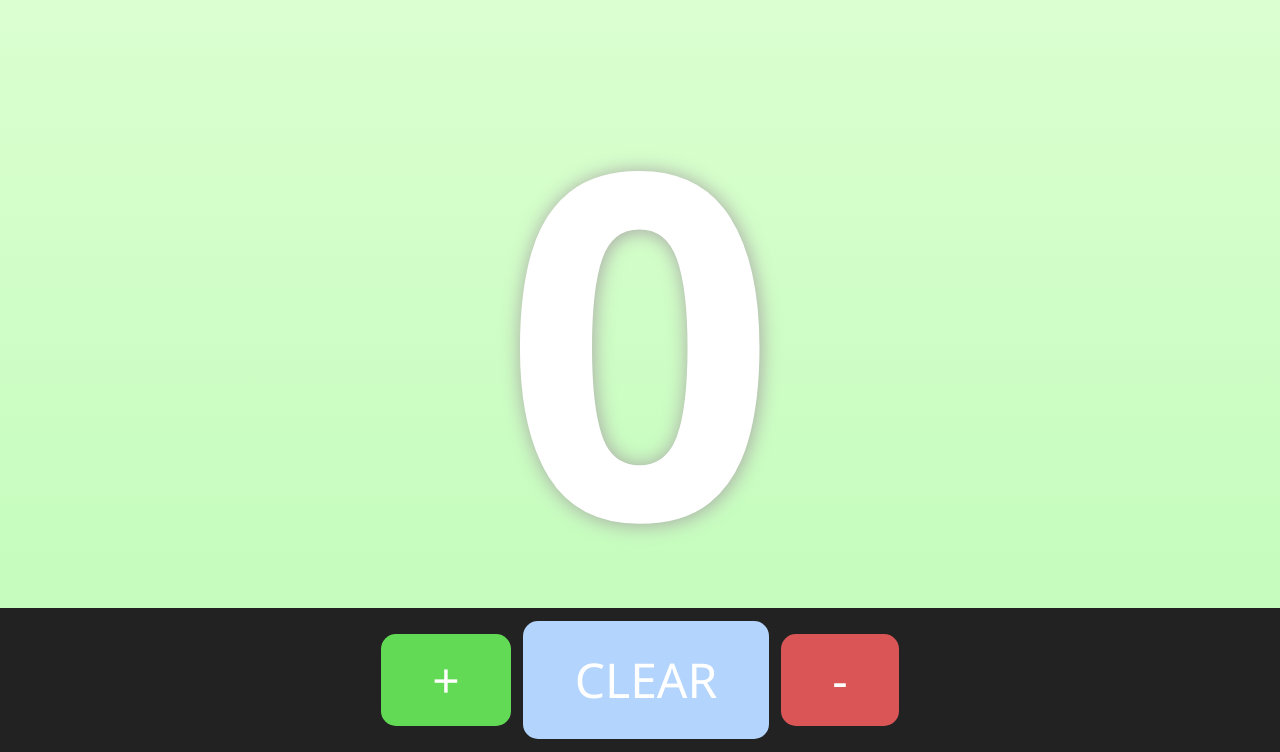
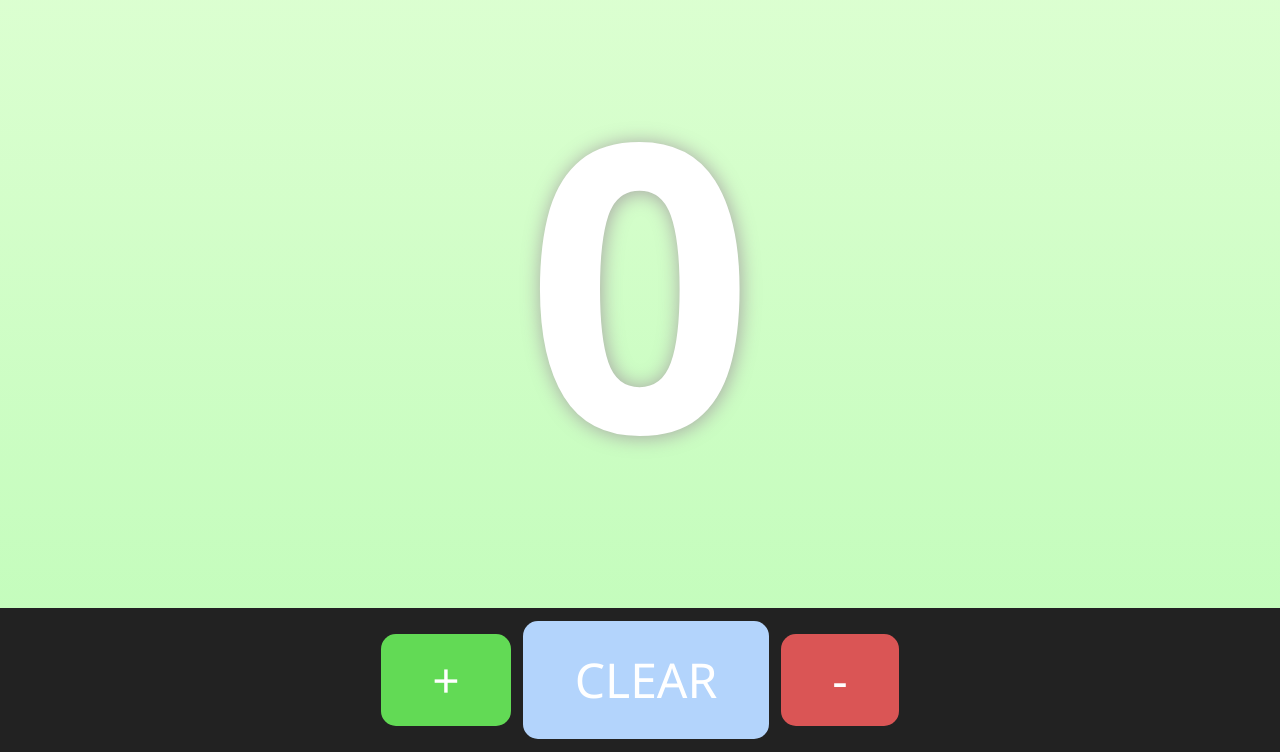
Before and after one commit to dushaaa8/counter, a website built with webpack: page index.html in a window 1280 px wide. Shown: the part 48-800 px from the top of the page. Built offline with nearby package versions, Linux system fonts and the light colour scheme.

Commit message:
Add files via upload

```diff
--- a/css/style.css
+++ b/css/style.css
@@ -95,7 +95,7 @@ body{
 }
 h1{
   margin: 0;
-  font-size: 3000%;
+  font-size: 2500%;
   text-shadow: 1px 1px 20px #a7a3a3;
 }
 h4{
```
